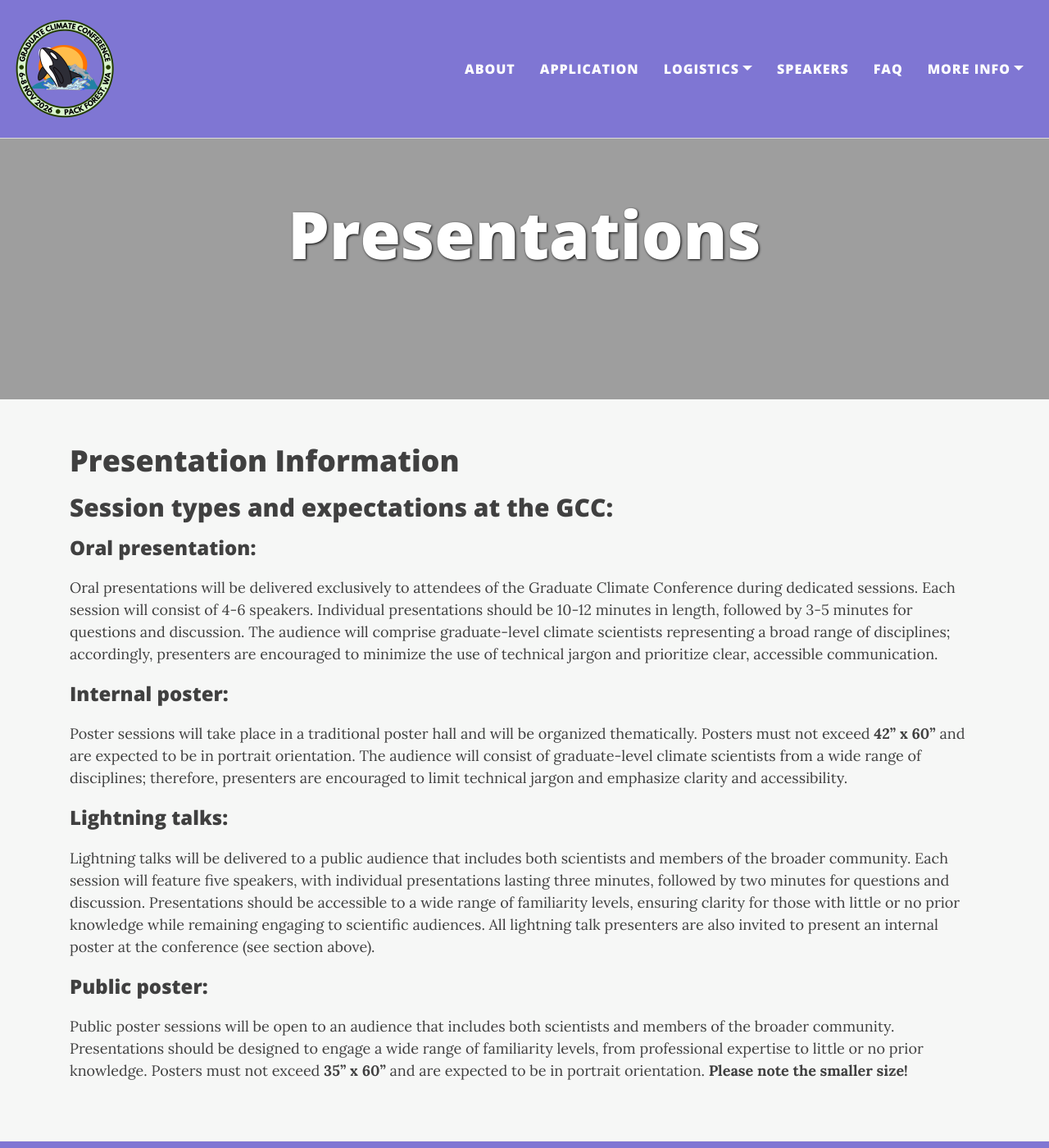
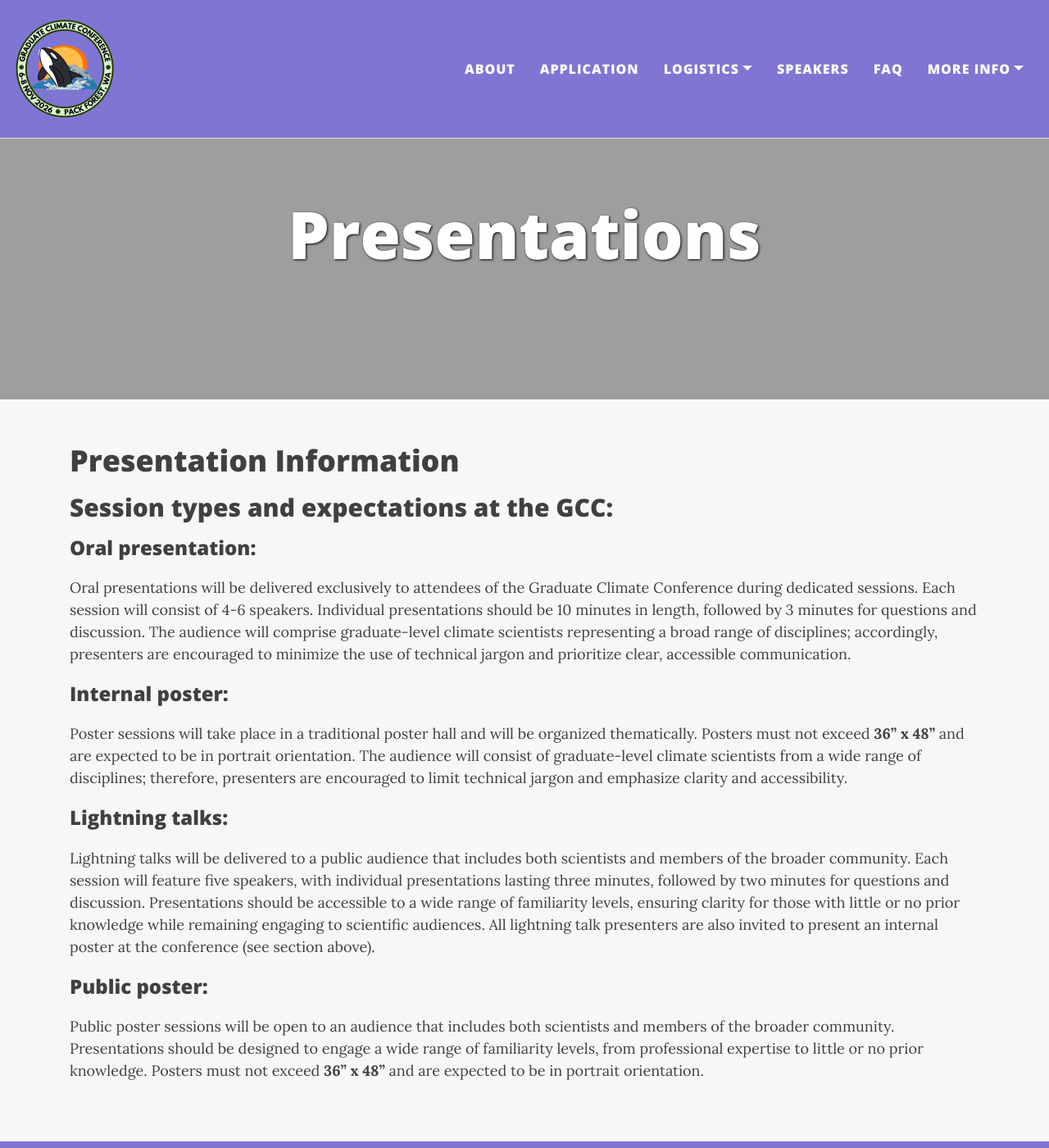
Before and after one commit to graduateclimateconference/graduateclimateconference.github.io, a Jekyll site: the page built from presentations.md, in a window 1280 px wide and 1400 px high. Shown: the whole window at 82% size. Built offline with Jekyll 4.4.1, drawn with Linux system fonts in a browser that asks for light colours; nearby versions of some CDN libraries.

Commit message:
Update presentations.md

```diff
--- a/presentations.md
+++ b/presentations.md
@@ -8,13 +8,13 @@ cover-img: "/assets/img/pack1.jpeg"
 
 ## Session types and expectations at the GCC:
 ### Oral presentation:
-Oral presentations will be delivered exclusively to attendees of the Graduate Climate Conference during dedicated sessions. Each session will consist of 4-6 speakers. Individual presentations should be 10-12 minutes in length, followed by 3-5 minutes for questions and discussion. The audience will comprise graduate-level climate scientists representing a broad range of disciplines; accordingly, presenters are encouraged to minimize the use of technical jargon and prioritize clear, accessible communication.
+Oral presentations will be delivered exclusively to attendees of the Graduate Climate Conference during dedicated sessions. Each session will consist of 4-6 speakers. Individual presentations should be 10 minutes in length, followed by 3 minutes for questions and discussion. The audience will comprise graduate-level climate scientists representing a broad range of disciplines; accordingly, presenters are encouraged to minimize the use of technical jargon and prioritize clear, accessible communication.
 
 ### Internal poster:
-Poster sessions will take place in a traditional poster hall and will be organized thematically. Posters must not exceed **42" x 60"** and are expected to be in portrait orientation. The audience will consist of graduate-level climate scientists from a wide range of disciplines; therefore, presenters are encouraged to limit technical jargon and emphasize clarity and accessibility.
+Poster sessions will take place in a traditional poster hall and will be organized thematically. Posters must not exceed **36" x 48"** and are expected to be in portrait orientation. The audience will consist of graduate-level climate scientists from a wide range of disciplines; therefore, presenters are encouraged to limit technical jargon and emphasize clarity and accessibility.
 
 ### Lightning talks:
 Lightning talks will be delivered to a public audience that includes both scientists and members of the broader community.  Each session will feature five speakers, with individual presentations lasting three minutes, followed by two minutes for questions and discussion. Presentations should be accessible to a wide range of familiarity levels, ensuring clarity for those with little or no prior knowledge while remaining engaging to scientific audiences. All lightning talk presenters are also invited to present an internal poster at the conference (see section above).
 
 ### Public poster:
-Public poster sessions will be open to an audience that includes both scientists and members of the broader community. Presentations should be designed to engage a wide range of familiarity levels, from professional expertise to little or no prior knowledge. Posters must not exceed **35" x 60"** and are expected to be in portrait orientation. **Please note the smaller size!**
+Public poster sessions will be open to an audience that includes both scientists and members of the broader community. Presentations should be designed to engage a wide range of familiarity levels, from professional expertise to little or no prior knowledge. Posters must not exceed **36" x 48"** and are expected to be in portrait orientation.
```
